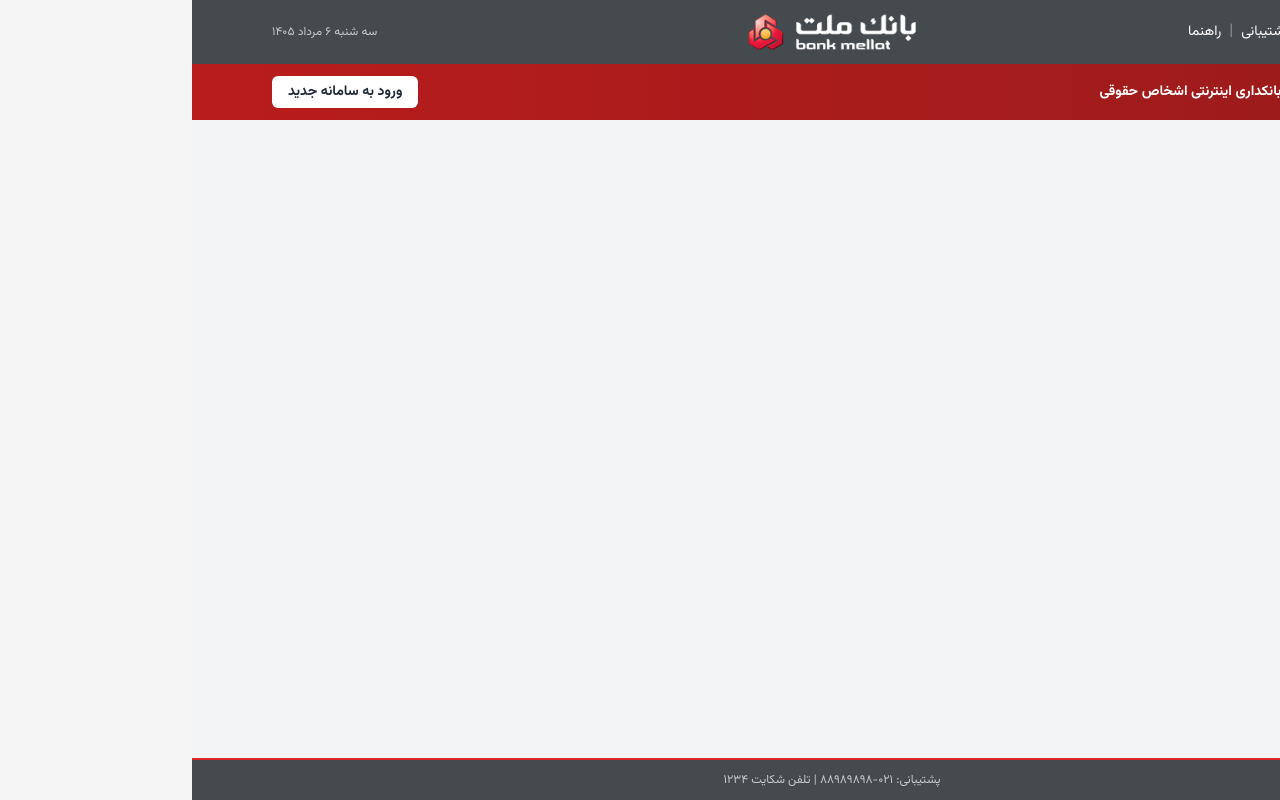
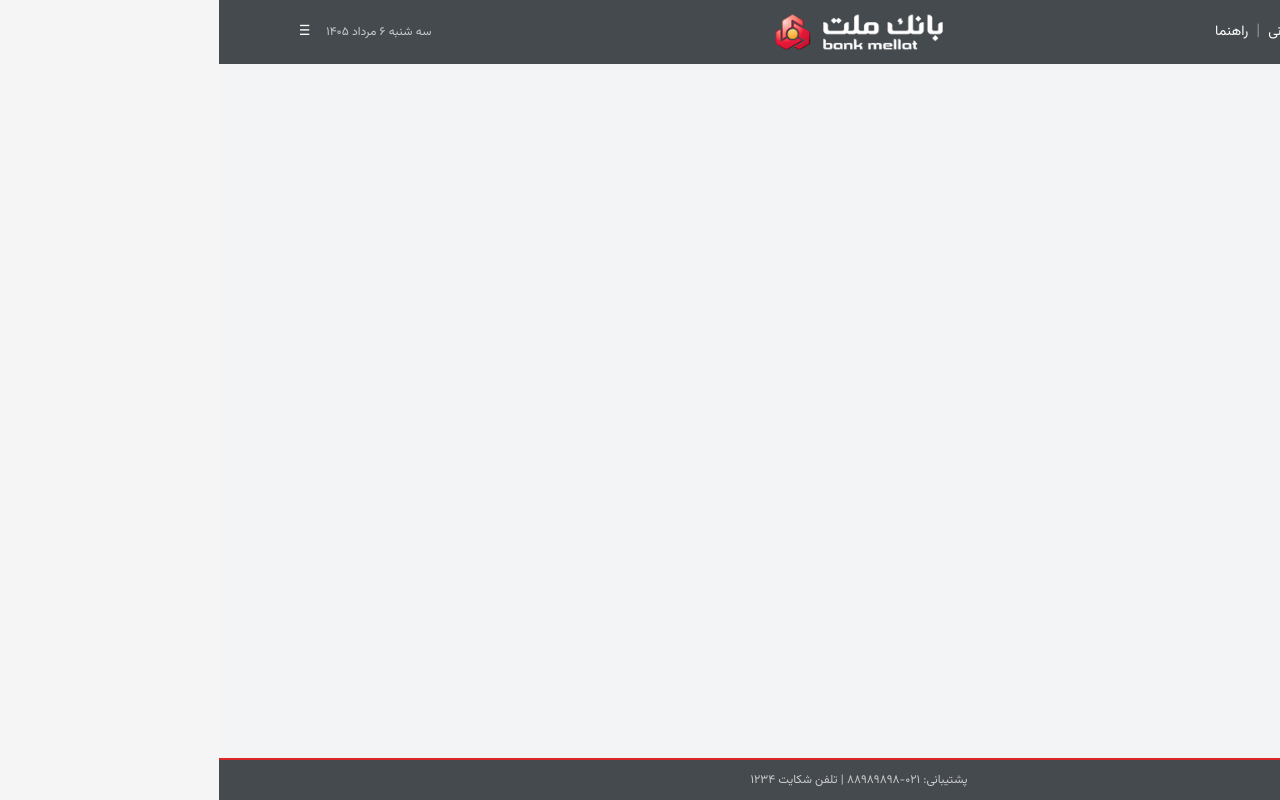
Before and after one commit to begiagin/mbank, a React (Vite) app in the folder client/: page /dashboard in a window 1280 px wide. Built offline with nearby package versions, Linux system fonts and the light colour scheme; sample sign-in values are in the browser's storage.

Commit message:
Add sidebar menu to Dashboard (profile, settings, logout)

```diff
--- a/client/src/pages/Dashboard.jsx
+++ b/client/src/pages/Dashboard.jsx
@@ -1,8 +1,13 @@
-import React from 'react'
+import React, { useState } from 'react'
 import { useAuth } from '../auth/AuthContext'
 
 const Dashboard = () => {
   const { logout } = useAuth()
+  const [menuOpen, setMenuOpen] = useState(false)
+
+  const handleLogout = () => {
+    logout()
+  }
 
   return (
     <div dir="rtl" className="min-h-screen bg-gray-100 flex flex-col">
@@ -18,28 +23,45 @@ const Dashboard = () => {
           <div className="absolute left-1/2 transform -translate-x-1/2 flex items-center gap-2">
             <img src="/logo.png" alt="Bank Melli" className="h-10 w-auto" />
           </div>
-          <div className="flex items-center gap-2">
+          <div className="flex items-center gap-4">
             <span className="text-white/70 text-xs">سه شنبه ۶ مرداد ۱۴۰۵</span>
+            <div className="relative">
+              <button
+                onClick={() => setMenuOpen(!menuOpen)}
+                className="text-white text-sm hover:text-gray-200 transition-colors"
+              >
+                ☰
+              </button>
+              {menuOpen && (
+                <div className="absolute left-0 top-full mt-1 bg-white rounded-md shadow-lg border border-gray-200 min-w-[160px] z-50">
+                  <a
+                    href="#"
+                    className="block px-4 py-2 text-gray-700 text-sm hover:bg-gray-100 no-underline"
+                  >
+                    پروفایل کاربری
+                  </a>
+                  <a
+                    href="#"
+                    className="block px-4 py-2 text-gray-700 text-sm hover:bg-gray-100 no-underline"
+                  >
+                    تنظیمات
+                  </a>
+                  <hr className="border-gray-200 my-1" />
+                  <button
+                    onClick={handleLogout}
+                    className="block w-full text-right px-4 py-2 text-red-600 text-sm hover:bg-gray-100 transition-colors cursor-pointer bg-white border-none"
+                  >
+                    خروج
+                  </button>
+                </div>
+              )}
+            </div>
           </div>
         </div>
       </header>
 
       <div className="bg-gradient-to-r from-red-700 to-red-800">
-        <div className="max-w-6xl mx-auto px-4 py-3">
-          <div className="flex items-center justify-between">
-            <div className="text-white text-sm font-bold">
-              نسخه جدید سامانه بانکداری اینترنتی اشخاص حقوقی
-            </div>
-            <a
-              href="https://biz2.bankmellat.ir/"
-              target="_blank"
-              rel="noopener noreferrer"
-              className="bg-white text-gray-800 px-4 py-1.5 rounded-md text-sm font-bold no-underline hover:bg-gray-100"
-            >
-              ورود به سامانه جدید
-            </a>
-          </div>
-        </div>
+
       </div>
 
       <main className="flex-1 flex items-center justify-center p-4">
```
